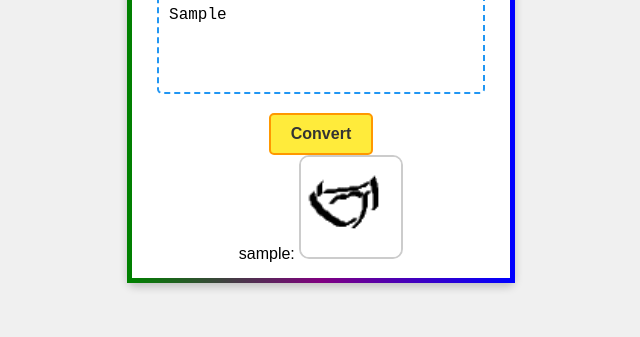
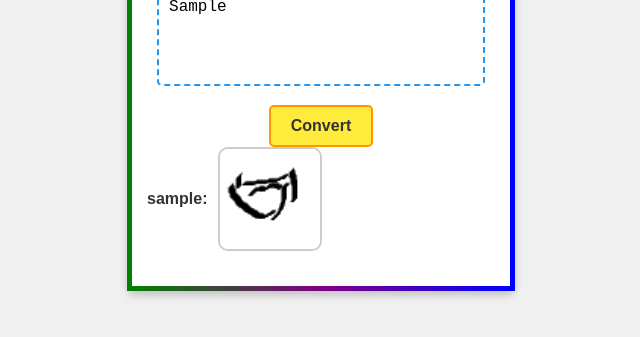
Before and after one commit to ratulpark/Visemes, a plain HTML site: page index.html in a window 1280 px wide. Both pictures are taken after typing "Sample" into the empty fields and a click on the button "Convert". Shown: the part 301-638 px from the top of the page, without its empty margins (319-959 px from the left). Drawn offline with Linux system fonts and the light colour scheme.

Commit message:
Update style.css

```diff
--- a/style.css
+++ b/style.css
@@ -70,10 +70,16 @@ button:hover {
     border-radius: 10px;
 }
 
-.close-text {
-    color: red;
-    font-size: 14px;
-    cursor: pointer;
-    margin-left: 10px;
+/* Styling for the word container and labels */
+.word-container {
+    display: flex;
+    align-items: center;
+    margin-bottom: 20px; /* Space between rows */
+}
+
+.word-label {
+    font-size: 16px;
     font-weight: bold;
+    color: #333;
+    margin-right: 10px; /* Space between label and image */
 }
```
